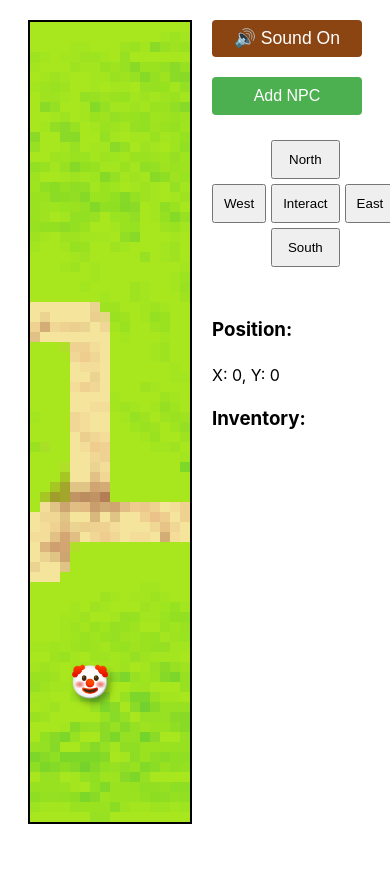
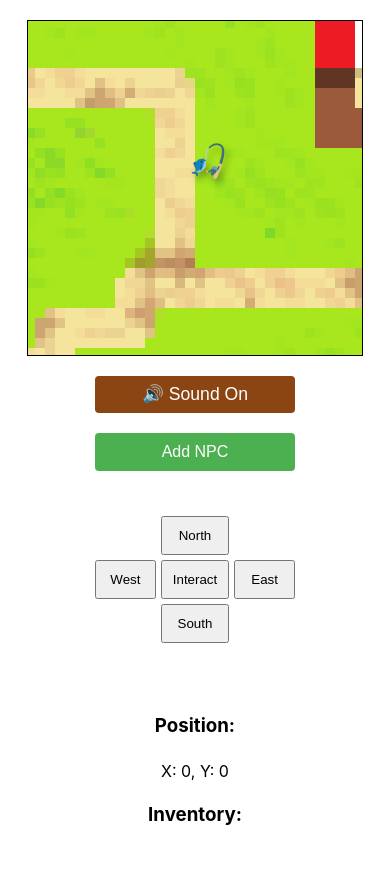
Before and after one commit to DipFlip/ai-playground-game, a Flask app: page / in a window 390 px wide. Before the commit the page ends 824 px from the top, so only its background shows below. Run offline with Flask 3, Linux system fonts and the light colour scheme.

Commit message:
make layout responsive to narrow screens

```diff
--- a/static/css/game.css
+++ b/static/css/game.css
@@ -324,3 +324,77 @@ body {
     margin: 5px 0;
     line-height: 1.5;
 }
+
+/* Responsive Layout */
+@media (max-width: 1024px) {
+    .game-row {
+        flex-direction: column;
+        align-items: center;
+    }
+
+    .world-grid {
+        margin-right: 0;
+        margin-bottom: 20px;
+        width: 100%;
+        max-width: 800px;
+        height: auto;
+        aspect-ratio: 1;
+    }
+
+    .controls {
+        width: 100%;
+        max-width: 800px;
+        align-items: center;
+    }
+
+    .movement-controls {
+        width: 200px;
+        margin: 20px 0;
+    }
+
+    .status {
+        width: 100%;
+        text-align: center;
+    }
+
+    #inventory {
+        display: flex;
+        flex-wrap: wrap;
+        justify-content: center;
+        gap: 20px;
+    }
+
+    #inventory p {
+        margin: 0;
+    }
+
+    .audio-control, #npc-creator {
+        width: 200px;
+    }
+}
+
+@media (max-width: 850px) {
+    .world-grid {
+        border-width: 1px;
+    }
+
+    .conversation-window {
+        margin: 10px;
+        padding: 10px;
+        border-width: 4px;
+    }
+
+    .messages {
+        height: 100px;
+    }
+
+    .choice-button {
+        font-size: 1rem;
+        padding: 6px 12px 6px 25px;
+    }
+
+    .choice-button.selected::before {
+        left: 8px;
+        font-size: 1rem;
+    }
+}
```
